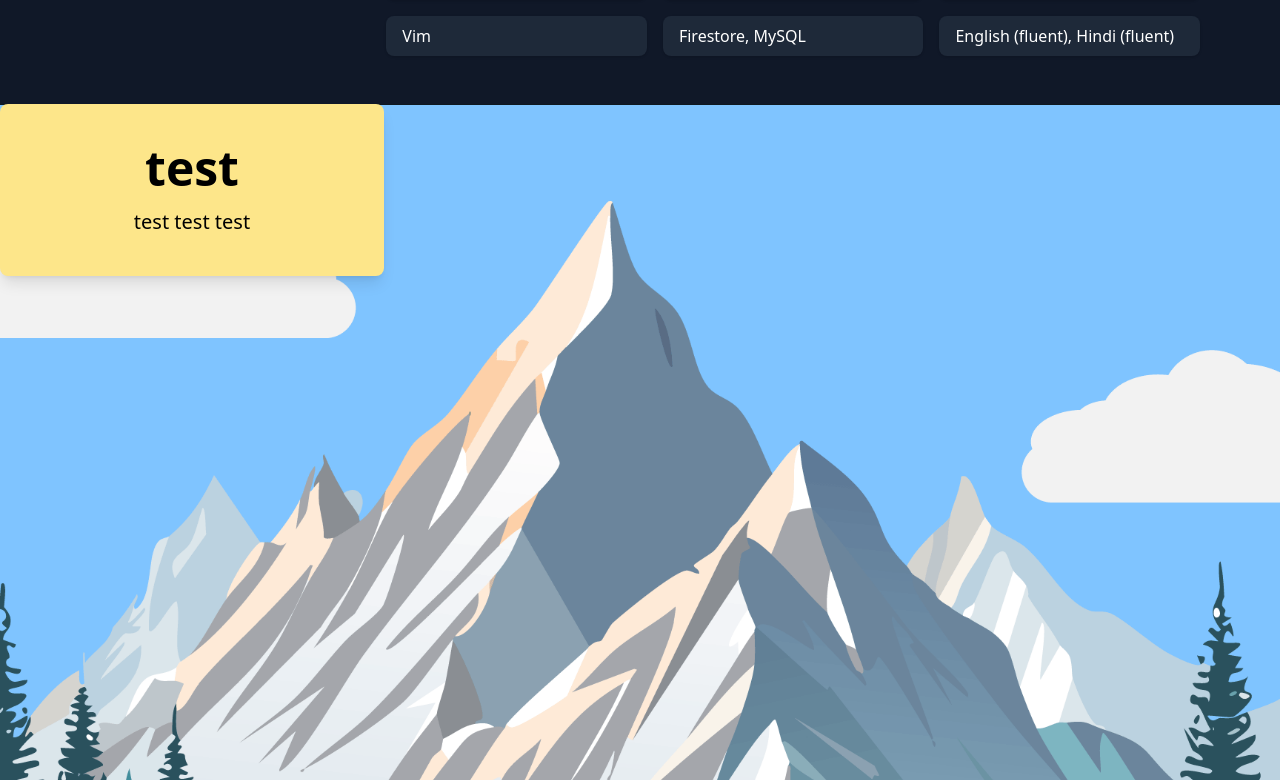
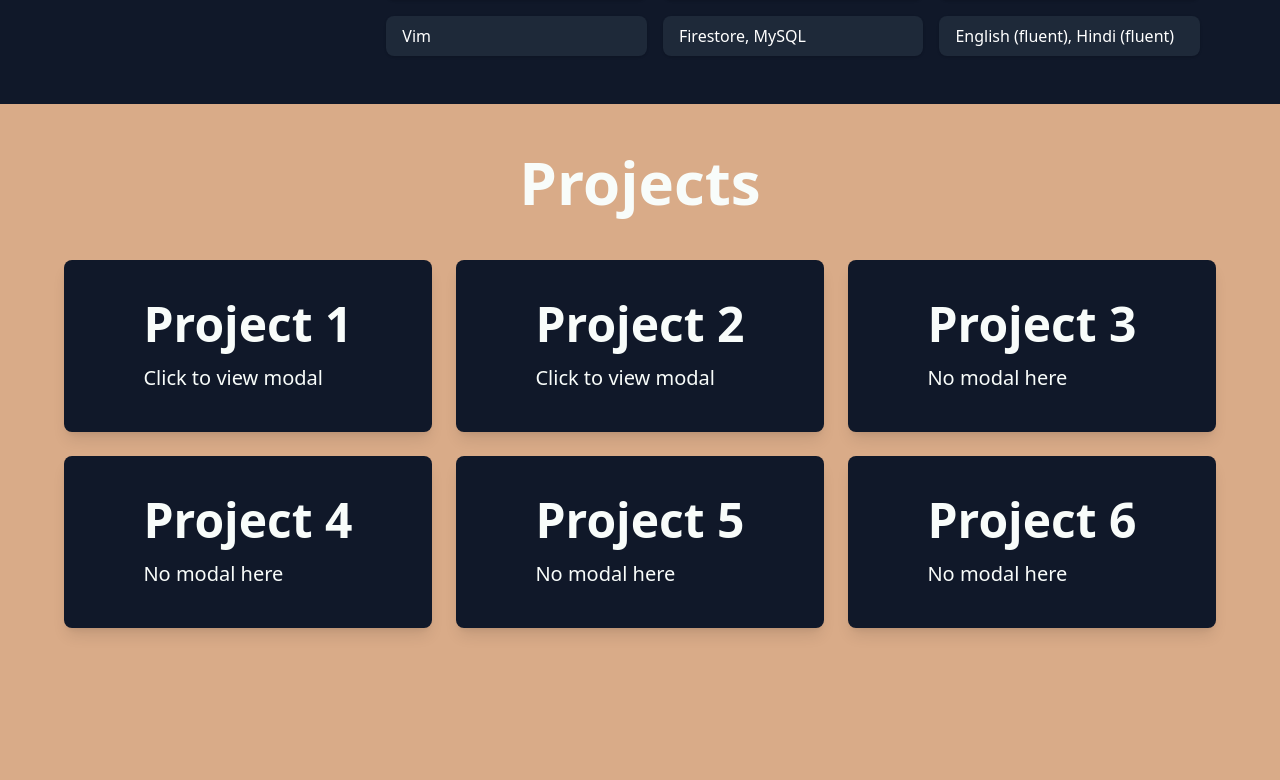
Before and after one commit to Navodit1603/NavoditPortfolio, a React (Vite) app: page / in a window 1280 px wide. Shown: the part 1520-2300 px from the top of the page. Built offline with nearby package versions, Linux system fonts and the light colour scheme.

Commit message:
project modal

```diff
--- a/src/components/About.tsx
+++ b/src/components/About.tsx
@@ -5,14 +5,9 @@ import profile from "../assets/profile.jpeg";
 export default function About() {
     return (
         <div>
-            <div
-                className="bg-sky-800"
-            // className="w-full min-h-screen bg-cover bg-center"
-            // style={{ backgroundImage: `url(${bg2})` }}
-            >
-                <div className="min-h-screen px-4 py-12 bg-gray-900 flex flex-col items-center">
+            <div className="min-h-screen px-4 py-12 bg-[#101829] flex flex-col items-center">
                 {/* Title */}
-                    <h1 className="text-amber-600 text-4xl sm:text-5xl md:text-6xl font-bold text-center mb-12">
+                <h1 className="text-[#D9AB88] text-4xl sm:text-5xl md:text-6xl font-bold text-center mb-12">
                     About Me
                 </h1>
 
@@ -91,8 +86,6 @@ export default function About() {
 
                 </div>
             </div>
-
-            </div>
         </div>
     );
 }
--- a/src/components/Card.tsx
+++ b/src/components/Card.tsx
@@ -1,28 +1,25 @@
 type CardProps = {
     title: string;
     description: string;
-    onClick?: () => void; // Optional function
+    onClick?: () => void;
 };
 
 export default function Card({ title, description, onClick }: CardProps) {
     return (
         <button
             onClick={onClick}
-            className="relative overflow-hidden bg-[#fde68a] w-full max-w-sm rounded-lg shadow-lg p-6 md:p-10 flex flex-col items-center justify-center text-left transition-transform hover:scale-105 focus:outline-none focus:ring-2 focus:ring-yellow-400 group"
+            className="relative overflow-hidden bg-[#101829] w-full max-w-sm rounded-lg shadow-lg p-6 md:p-10 flex flex-col items-center justify-center text-left transition-transform hover:scale-105 focus:outline-none focus:ring-2 focus:ring-yellow-400 group"
         >
-            {/* Expanding circle */}
-            <span className="absolute inset-0 m-auto h-0 w-0 rounded-full bg-orange-500 opacity-30 transition-all duration-500 ease-out group-hover:h-[300px] group-hover:w-[300px] group-hover:scale-150"></span>
+            <span className="absolute inset-0 m-auto h-0 w-0 rounded-full bg-orange-700 transition-all duration-500 ease-out group-hover:h-[300px] group-hover:w-[300px] group-hover:scale-150"></span>
 
-            {/* Content layered above circle */}
             <div className="relative z-10">
-                <h1 className="text-black text-2xl sm:text-3xl md:text-4xl lg:text-5xl font-bold text-center">
+                <h1 className="text-[#F8FCFA] text-2xl sm:text-3xl md:text-4xl lg:text-5xl font-bold text-center">
                     {title}
                 </h1>
-                <p className="text-black font-medium mt-4 text-base sm:text-lg md:text-xl">
+                <p className="text-[#F8FCFA] font-medium mt-4 text-base sm:text-lg md:text-xl">
                     {description}
                 </p>
             </div>
         </button>
-
     );
 }
--- /dev/null
+++ b/src/components/ProjectModal.tsx
@@ -0,0 +1,67 @@
+import { useEffect } from "react";
+
+type ProjectModalProps = {
+    title: string;
+    description: string;
+    tags: string[];
+    github: string;
+    onClose: () => void;
+};
+
+export default function ProjectModal({ title, description, tags, github, onClose }: ProjectModalProps) {
+    useEffect(() => {
+        document.body.classList.add("overflow-hidden");
+        return () => {
+            document.body.classList.remove("overflow-hidden");
+        };
+    }, []);
+
+    return (
+        <div className="fixed inset-0 bg-[#1a1a1a]/80 flex items-center justify-center z-50">
+            <div className="bg-white rounded-lg shadow-lg max-w-3xl w-full h-3/4 overflow-y-auto flex flex-col"> {/* Added flex flex-col here */}
+
+                <div className="w-full h-1/3 bg-amber-500"></div>
+
+                <div className="p-6 flex flex-col flex-1"> {/* Removed justify-between here */}
+
+                    <h2 className="text-3xl font-bold mb-4">{title}</h2>
+
+                    <p className="text-gray-700 mb-6">{description}</p>
+
+                    <div className="mb-6">
+                        <h3 className="text-lg font-semibold mb-2">Tags</h3>
+                        <div className="flex flex-wrap gap-2">
+                            {tags.map((tag, idx) => (
+                                <span
+                                    key={idx}
+                                    className="bg-gray-200 text-gray-800 px-3 py-1 rounded-full text-sm"
+                                >
+                                    {tag}
+                                </span>
+                            ))}
+                        </div>
+                    </div>
+
+                    <div className="flex justify-center gap-4 mt-auto">
+                        <a
+                            href={github}
+                            target="_blank"
+                            rel="noopener noreferrer"
+                            className="bg-gray-800 text-white px-4 py-2 rounded hover:bg-gray-700"
+                        >
+                            View on GitHub
+                        </a>
+
+                        <button
+                            onClick={onClose}
+                            className="bg-orange-700 text-white px-4 py-2 rounded hover:bg-orange-600"
+                        >
+                            Close
+                        </button>
+                    </div>
+
+                </div>
+            </div>
+        </div>
+    );
+}
--- a/src/components/Projects.tsx
+++ b/src/components/Projects.tsx
@@ -1,15 +1,117 @@
-import bg3 from "../assets/bg3.png"
-import Card from "./Card"
+import { useState } from "react";
+import Card from "./Card";
+import ProjectModal from "./ProjectModal";
 
-export default function Projects(){
-    return(
+type ProjectData = {
+    title: string;
+    description: string;
+    tags: string[];
+    github: string;
+};
+
+export default function Projects() {
+    const [selectedProject, setSelectedProject] = useState<ProjectData | null>(null);
+
+    const openModal = (project: ProjectData) => {
+        setSelectedProject(project);
+    };
+
+    const closeModal = () => {
+        setSelectedProject(null);
+    };
+
+    return (
         <div>
-            <div
-                className="w-full h-screen bg-cover bg-center"
-                style={{ backgroundImage: `url(${bg3})` }}
-            >
-                <Card title="test" description="test test test"/>
+            <div className="bg-[#D9AB88] min-h-screen px-4 py-12 flex flex-col items-center">
+                <h1 className="text-[#F8FCFA] text-4xl sm:text-5xl md:text-6xl font-bold text-center mb-12">
+                    Projects
+                </h1>
+
+                <div className="grid grid-cols-1 sm:grid-cols-2 md:grid-cols-3 gap-6 w-full max-w-6xl justify-items-center">
+                    <Card
+                        title="Project 1"
+                        description="Click to view modal"
+                        onClick={() =>
+                            openModal({
+                                title: "Project 1",
+                                description: "This is a description for project 1.",
+                                tags: ["React", "TypeScript"],
+                                github: "https://github.com/user/project1"
+                            })
+                        }
+                    />
+                    <Card
+                        title="Project 2"
+                        description="Click to view modal"
+                        onClick={() =>
+                            openModal({
+                                title: "Project 2",
+                                description: "Project 2 is focused on AI and automation.",
+                                tags: ["Python", "TensorFlow"],
+                                github: "https://github.com/user/project2"
+                            })
+                        }
+                    />
+                    <Card
+                        title="Project 3"
+                        description="No modal here"
+                        onClick={() =>
+                            openModal({
+                                title: "Project 3",
+                                description: "This is a description for project 3.",
+                                tags: ["Java", "Spring Boot"],
+                                github: "link"
+                            })
+                        }
+                    />
+                    <Card
+                        title="Project 4"
+                        description="No modal here"
+                        onClick={() =>
+                            openModal({
+                                title: "Project 4",
+                                description: "This is a description for project 4.",
+                                tags: ["Node.js", "Express"],
+                                github: "link"
+                            })
+                        }
+                    />
+                    <Card
+                        title="Project 5"
+                        description="No modal here"
+                        onClick={() =>
+                            openModal({
+                                title: "Project 5",
+                                description: "This is a description for project 5.",
+                                tags: ["Flutter", "Dart"],
+                                github: "link"
+                            })
+                        }
+                    />
+                    <Card
+                        title="Project 6"
+                        description="No modal here"
+                        onClick={() =>
+                            openModal({
+                                title: "Project 6",
+                                description: "This is a description for project 6.",
+                                tags: ["Go", "Gin"],
+                                github: "link"
+                            })
+                        }
+                    />
+                </div>
+
+                {selectedProject && (
+                    <ProjectModal
+                        title={selectedProject.title}
+                        description={selectedProject.description}
+                        tags={selectedProject.tags}
+                        github={selectedProject.github}
+                        onClose={closeModal}
+                    />
+                )}
             </div>
         </div>
-    )
+    );
 }
```
Also changed, not shown: src/assets/Gmail_icon.svg (deleted), src/assets/email.inline.svg (deleted). Lines whose indentation alone changed are shown as unchanged.
